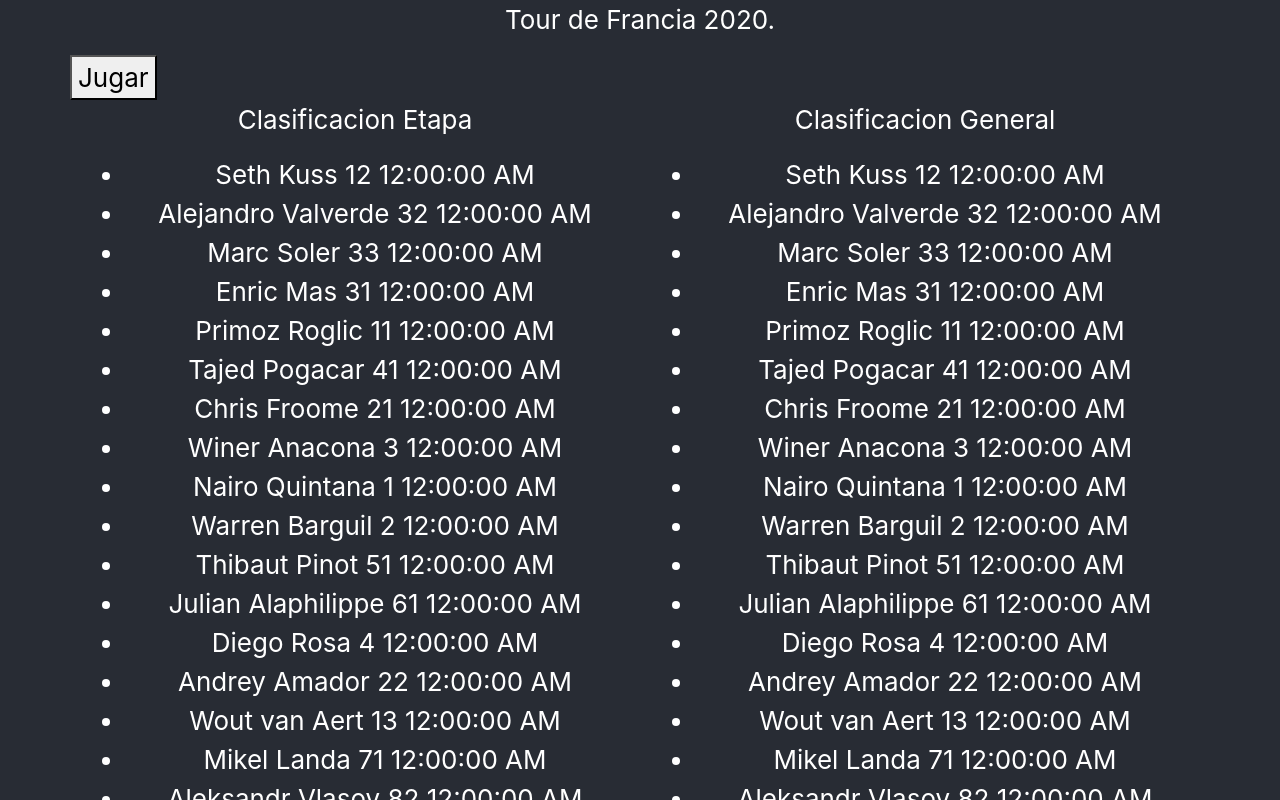
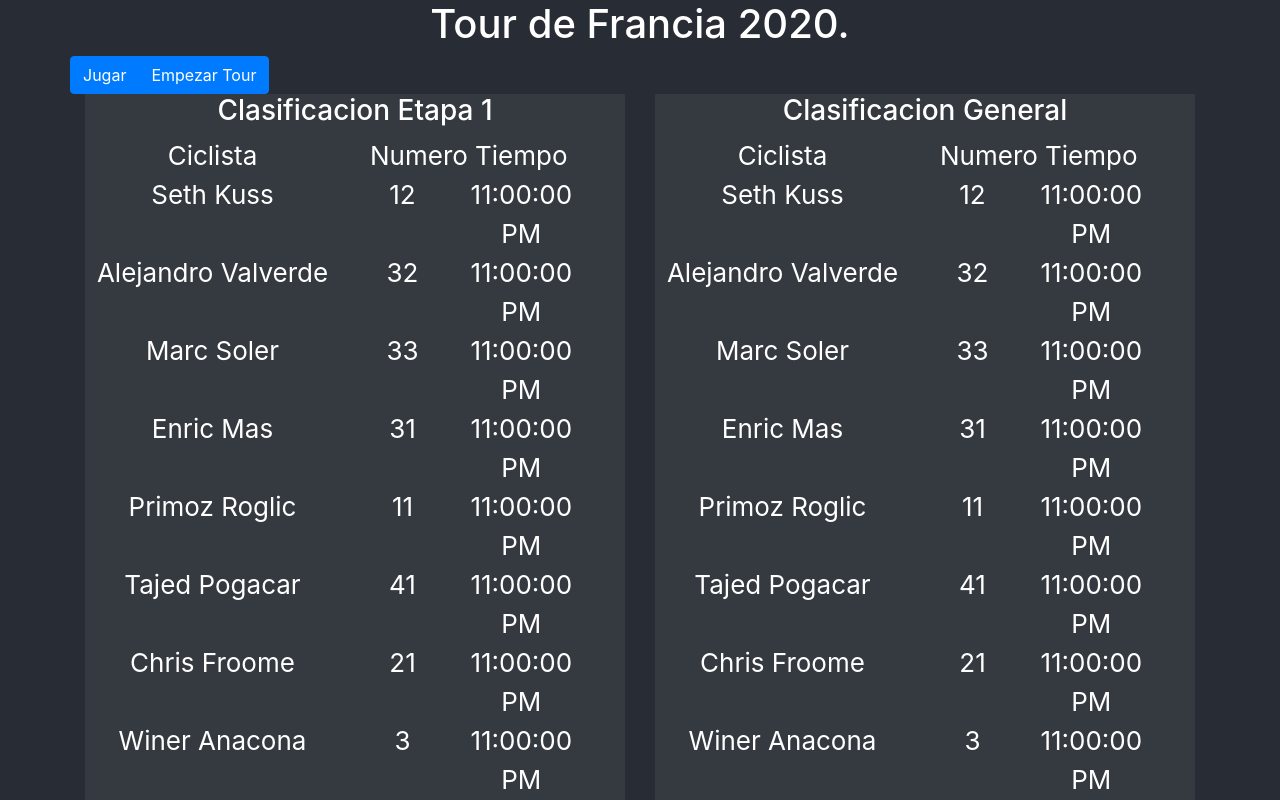
Before and after one commit to smarcilla/bikes-reactjsapp, a React (Create React App) app: page / in a window 1280 px wide. Shown: the top 800 px of the page. Built offline with nearby package versions, Linux system fonts and the light colour scheme.

Commit message:
Adds basic style to screen

```diff
--- a/src/App.js
+++ b/src/App.js
@@ -10,42 +10,74 @@
 } from "./stores/reducers";
 
 const Score = ({ title, data }) => (
-  <>
-    <p>{title}</p>
-    <ul>
+  <div className="table table-bordered table-dark">
+    <h3>{title}</h3>
+    <div className="row">
+      <div className="col-6">Ciclista</div>
+      <div className="col-2">Numero</div>
+      <div className="col-3">Tiempo</div>
+    </div>
     {data.map((d, index) => (
-        <li key={index}>{`${d.name} ${d.number} ${d.time}`}</li>
+      <div className="row">
+        <div key={index} className="col-6">
+          {d.name}
+        </div>
+        <div key={index} className="col-2">
+          {d.number}
+        </div>
+        <div key={index} className="col-3">
+          {d.time}
+        </div>
+      </div>
     ))}
-    </ul>
-  </>
+  </div>
 );
 
 function App() {
+  const totalStage = 21;
   const [currentScore, setCurrentScore] = useState(createScore());
   const [totalScore, setTotalScore] = useState(createScore());
+  const [currentStage, setCurrentStage] = useState(1);
 
   return (
     <div className="App">
       <header className="App-header">
-        <p>Tour de Francia 2020.</p>
+        <h1>Tour de Francia 2020.</h1>
 
         <div className="container">
           <div className="row">
+            <div class="btn-group" role="group" aria-label="Basic example">
               <button
+                type="button"
+                class="btn btn-primary"
                 onClick={() => {
-                console.info(`Dentro`);
+                  if (currentStage < totalStage) {
                     const cs = calculateScore(currentScore);
                     setCurrentScore(cs);
                     setTotalScore(mergeScores(totalScore, cs));
+                    setCurrentStage(currentStage + 1);
+                  }
                 }}
               >
                 Jugar
               </button>
+              <button
+                type="button"
+                class="btn btn-primary"
+                onClick={() => {
+                  setCurrentScore(createScore());
+                  setTotalScore(createScore());
+                  setCurrentStage(1);
+                }}
+              >
+                Empezar Tour
+              </button>
+            </div>
           </div>
           <div className="row">
             <div className="col">
               <Score
-                title="Clasificacion Etapa"
+                title={`Clasificacion Etapa ${currentStage}`}
                 data={getFormatedScore(sortScore)(currentScore)}
               />
             </div>
--- a/src/stores/reducers.js
+++ b/src/stores/reducers.js
@@ -200,6 +200,8 @@
   return sortedScore.map((s) => ({
     name: s.name,
     number: s.number,
-    time: new Date(s.time - firstPlayer.time).toLocaleTimeString(),
+    time: new Date(
+      s.time - firstPlayer.time - 60 * 60 * 1000
+    ).toLocaleTimeString(),
   }));
 };
```
Also changed, not shown: 1 other file (tests, documents, lock files or other folders). Lines whose indentation alone changed are shown as unchanged.
